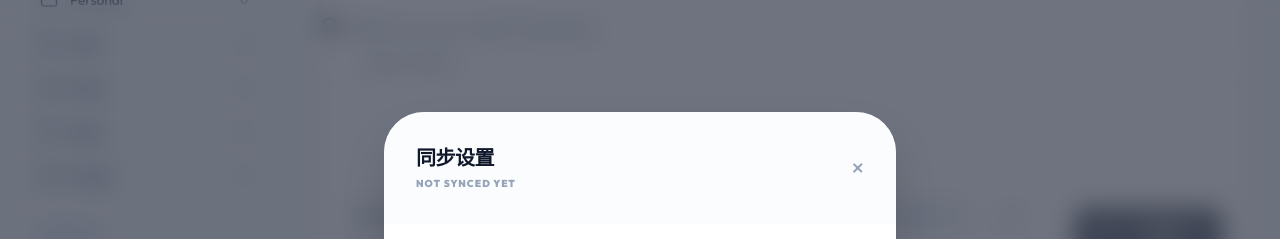
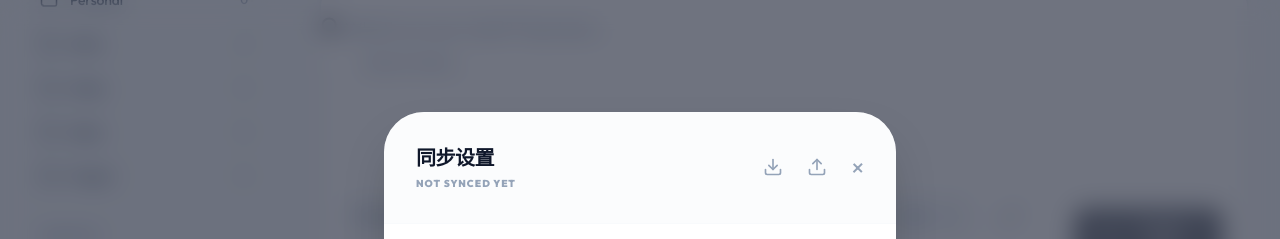
Before and after one commit to 821920046/Smart-Assistant, a React (Vite) app: page / in a window 1280 px wide. Both pictures are taken after a click on the button "Manage Sync". Shown: the part 171-410 px from the top of the page. Built offline with nearby package versions, Linux system fonts and the light colour scheme.

Commit message:
Update SyncSettings.tsx

```diff
--- a/components/SyncSettings.tsx
+++ b/components/SyncSettings.tsx
@@ -88,6 +88,42 @@ const SyncSettings: React.FC<SyncSettingsProps> = ({ onClose, onSyncComplete })
     }));
   };
 
+  const handleExportConfig = () => {
+    const dataStr = JSON.stringify(config, null, 2);
+    const blob = new Blob([dataStr], { type: 'application/json' });
+    const url = URL.createObjectURL(blob);
+    const a = document.createElement('a');
+    a.href = url;
+    a.download = `smart-assistant-config-${new Date().toISOString().slice(0, 10)}.json`;
+    document.body.appendChild(a);
+    a.click();
+    document.body.removeChild(a);
+    URL.revokeObjectURL(url);
+  };
+
+  const handleImportConfig = (e: React.ChangeEvent<HTMLInputElement>) => {
+    const file = e.target.files?.[0];
+    if (!file) return;
+
+    const reader = new FileReader();
+    reader.onload = (event) => {
+      try {
+        const importedConfig = JSON.parse(event.target?.result as string);
+        if (importedConfig && importedConfig.provider) {
+          setConfig(importedConfig);
+          alert('Config imported successfully!');
+        } else {
+          alert('Invalid config file.');
+        }
+      } catch (err) {
+        alert('Failed to parse config file.');
+      }
+    };
+    reader.readAsText(file);
+    // Reset input
+    e.target.value = '';
+  };
+
   return (
     <div className="fixed inset-0 z-[300] flex items-center justify-center p-6 bg-slate-900/60 backdrop-blur-md">
       <div className="bg-white w-full max-w-lg rounded-[40px] shadow-2xl overflow-hidden animate-card">
@@ -98,7 +134,23 @@ const SyncSettings: React.FC<SyncSettingsProps> = ({ onClose, onSyncComplete })
                 {lastSyncTime ? `Last Sync: ${new Date(lastSyncTime).toLocaleString()}` : 'Not synced yet'}
             </p>
           </div>
-          <button onClick={onClose} className="text-slate-400 hover:text-slate-900 text-2xl">&times;</button>
+          <div className="flex gap-2">
+            <button
+              onClick={handleExportConfig}
+              title="Export Config"
+              className="p-2 text-slate-400 hover:text-blue-600 transition-colors"
+            >
+              <svg xmlns="http://www.w3.org/2000/svg" width="20" height="20" viewBox="0 0 24 24" fill="none" stroke="currentColor" strokeWidth="2" strokeLinecap="round" strokeLinejoin="round"><path d="M21 15v4a2 2 0 0 1-2 2H5a2 2 0 0 1-2-2v-4"/><polyline points="7 10 12 15 17 10"/><line x1="12" y1="15" x2="12" y2="3"/></svg>
+            </button>
+            <label
+              title="Import Config"
+              className="p-2 text-slate-400 hover:text-blue-600 transition-colors cursor-pointer"
+            >
+              <input type="file" accept=".json" onChange={handleImportConfig} className="hidden" />
+              <svg xmlns="http://www.w3.org/2000/svg" width="20" height="20" viewBox="0 0 24 24" fill="none" stroke="currentColor" strokeWidth="2" strokeLinecap="round" strokeLinejoin="round"><path d="M21 15v4a2 2 0 0 1-2 2H5a2 2 0 0 1-2-2v-4"/><polyline points="17 8 12 3 7 8"/><line x1="12" y1="3" x2="12" y2="15"/></svg>
+            </label>
+            <button onClick={onClose} className="text-slate-400 hover:text-slate-900 text-2xl ml-2">&times;</button>
+          </div>
         </header>
 
         <div className="p-8 space-y-8 max-h-[60vh] overflow-y-auto no-scrollbar">
```
